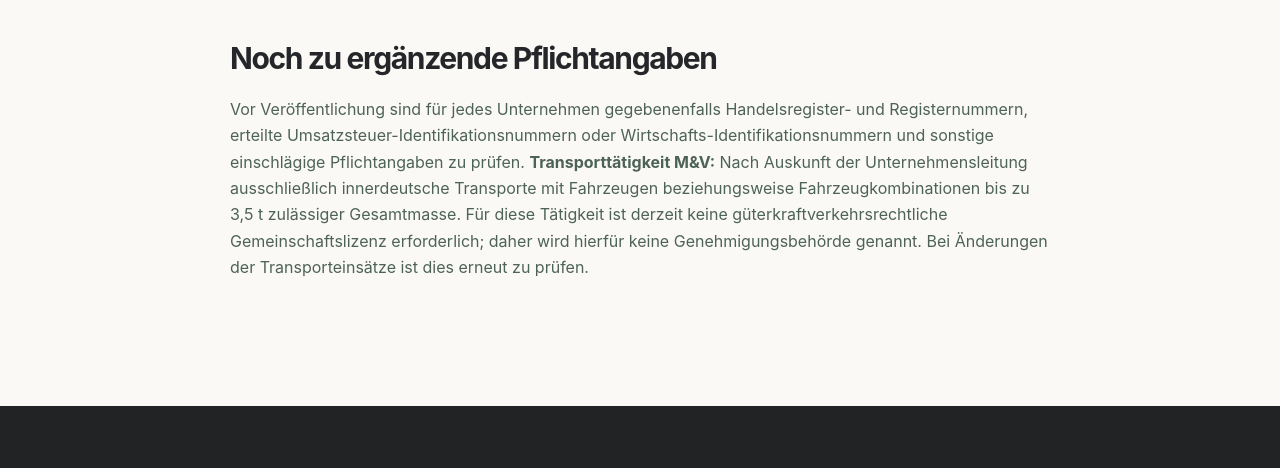
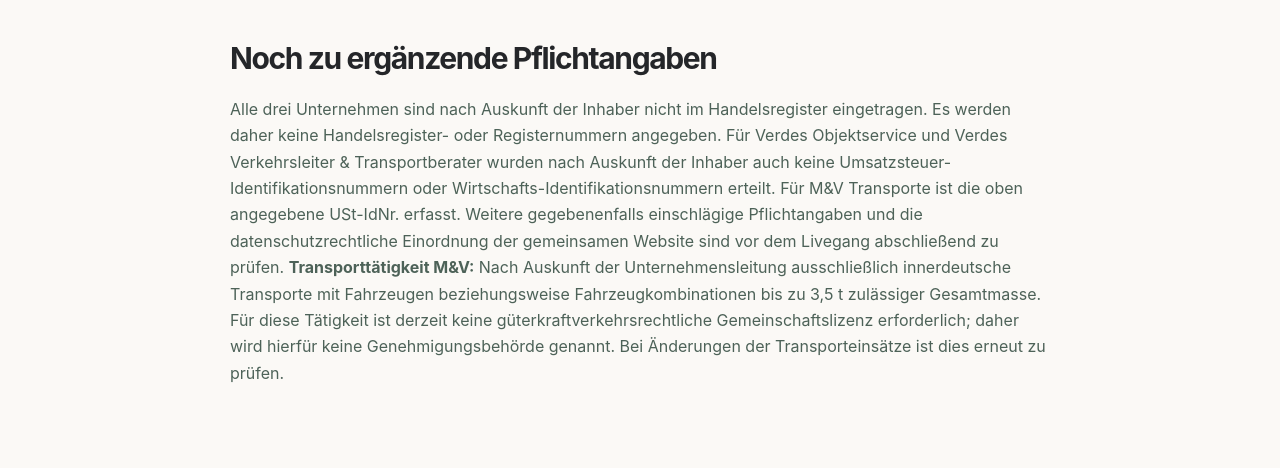
Before and after one commit to VerdesGroup/verdes-group, a plain HTML site: page impressum/index.html in a window 1280 px wide. Shown: the part 1968-2436 px from the top of the page. Drawn offline with Linux system fonts and the light colour scheme.

Commit message:
Record confirmed absence of commercial register entries for all three businesses

```diff
--- a/impressum/index.html
+++ b/impressum/index.html
@@ -8,5 +8,5 @@
 <h2>M&amp;V Transporte – eigenständiges Partnerunternehmen</h2><p>M&amp;V Transporte<br>Inhaber: Alexandros Milidis<br>Operative Geschäftsleitung: Alexandros Milidis und Vadim Verdes<br>Brendelweg 168<br>27755 Delmenhorst<br>Deutschland</p><p>Kontakt: <a href="mailto:vadim@verdes-trans.com">vadim@verdes-trans.com</a><br>Weitere E-Mail: <a href="mailto:milidis@mail.de">milidis@mail.de</a><br>Umsatzsteuer-Identifikationsnummer gemäß § 27a UStG: DE344739509</p>
 <p>Die Bezeichnung „operative Geschäftsleitung“ beschreibt die betriebliche Zusammenarbeit. Sie ersetzt nicht die rechtliche Inhaberangabe und behauptet keine organschaftliche Geschäftsführerstellung.</p>
 <h2>Hinweise zur rechtlichen Zuordnung</h2><p>Verträge über Dienstleistungen werden ausschließlich mit dem jeweils bezeichneten Unternehmen geschlossen. Die Darstellung von M&amp;V Transporte unter der Dachmarke Verdes Group begründet keine eigenständige Konzernzugehörigkeit.</p>
-<h2>Noch zu ergänzende Pflichtangaben</h2><p>Vor Veröffentlichung sind für jedes Unternehmen gegebenenfalls Handelsregister- und Registernummern, erteilte Umsatzsteuer-Identifikationsnummern oder Wirtschafts-Identifikationsnummern und sonstige einschlägige Pflichtangaben zu prüfen. <strong>Transporttätigkeit M&amp;V:</strong> Nach Auskunft der Unternehmensleitung ausschließlich innerdeutsche Transporte mit Fahrzeugen beziehungsweise Fahrzeugkombinationen bis zu 3,5 t zulässiger Gesamtmasse. Für diese Tätigkeit ist derzeit keine güterkraftverkehrsrechtliche Gemeinschaftslizenz erforderlich; daher wird hierfür keine Genehmigungsbehörde genannt. Bei Änderungen der Transporteinsätze ist dies erneut zu prüfen.</p>
+<h2>Noch zu ergänzende Pflichtangaben</h2><p>Alle drei Unternehmen sind nach Auskunft der Inhaber nicht im Handelsregister eingetragen. Es werden daher keine Handelsregister- oder Registernummern angegeben. Für Verdes Objektservice und Verdes Verkehrsleiter &amp; Transportberater wurden nach Auskunft der Inhaber auch keine Umsatzsteuer-Identifikationsnummern oder Wirtschafts-Identifikationsnummern erteilt. Für M&amp;V Transporte ist die oben angegebene USt-IdNr. erfasst. Weitere gegebenenfalls einschlägige Pflichtangaben und die datenschutzrechtliche Einordnung der gemeinsamen Website sind vor dem Livegang abschließend zu prüfen. <strong>Transporttätigkeit M&amp;V:</strong> Nach Auskunft der Unternehmensleitung ausschließlich innerdeutsche Transporte mit Fahrzeugen beziehungsweise Fahrzeugkombinationen bis zu 3,5 t zulässiger Gesamtmasse. Für diese Tätigkeit ist derzeit keine güterkraftverkehrsrechtliche Gemeinschaftslizenz erforderlich; daher wird hierfür keine Genehmigungsbehörde genannt. Bei Änderungen der Transporteinsätze ist dies erneut zu prüfen.</p>
 </div></section></main><footer class="footer"><div class="container"><div class="footer-grid"><div><a class="brand" href="/"><img class="brand-logo" src="/assets/verdes-group-logo.webp" width="640" height="125" alt="Verdes Group"></a><p>Eine familiengeführte Dachmarke aus Delmenhorst mit eigenständigen Dienstleistungsbereichen und einem kooperierenden Transportunternehmen.</p></div><div><h4>Leistungen</h4><a href="/objektservice/">Verdes Objektservice</a><a href="/verkehrsleitung/">Verkehrsleitung & Beratung</a><a href="/mv-transporte/">M&amp;V Transporte · Partner</a><a href="/ueber-uns/">Über uns</a></div><div><h4>Kontakt & Rechtliches</h4><a href="/kontakt/">Kontakt</a><a href="mailto:objektservice@verdes-group.de">Objektservice E-Mail</a><a href="/impressum/">Impressum</a><a href="/datenschutz/">Datenschutz</a></div></div><div class="footer-bottom"><span>© <span id="year">2026</span> Verdes Group · Dachmarke eigenständiger Unternehmen und Partner</span><span><a href="/impressum/">Impressum</a> · <a href="/datenschutz/">Datenschutz</a></span></div></div></footer><script src="/assets/site.js" defer></script></body></html>
```
